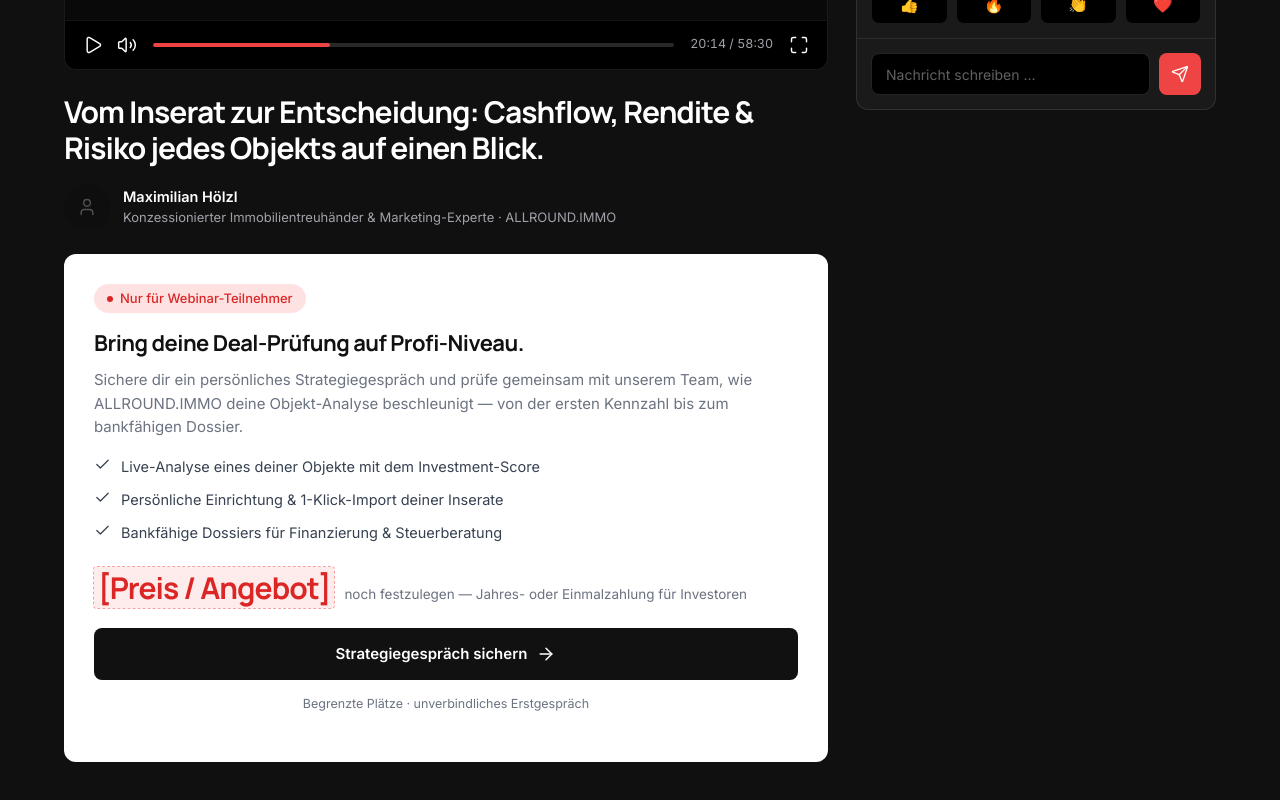
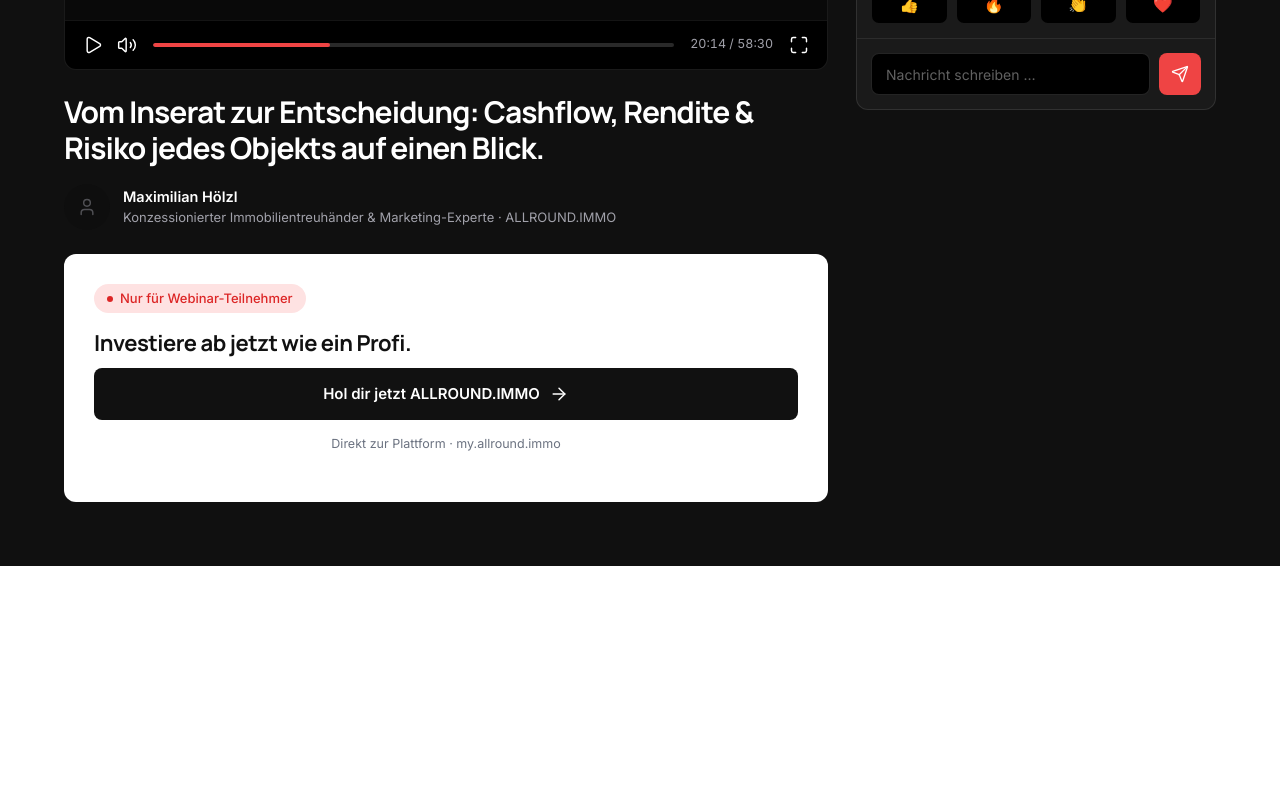
Before and after one commit to maximilian-invest/Funnel, a Next.js app: page /webinar in a window 1280 px wide. Shown: the part 506-1306 px from the top of the page. After the commit the page ends 1072 px from the top, so only its background shows below. Built offline with nearby package versions, Linux system fonts and the light colour scheme.

Commit message:
feat: simplify webinar offer to a single ALLROUND.IMMO CTA
Replace the strategy-call offer block (bullets, price placeholder, fine print)
with one CTA 'Hol dir jetzt ALLROUND.IMMO' linking to https://my.allround.immo.

https://claude.ai/code/session_01VtsFuTYKbdnNNutkhoKxPc

```diff
--- a/src/components/WebinarRoom.tsx
+++ b/src/components/WebinarRoom.tsx
@@ -1,15 +1,7 @@
 "use client";
 
 import { useRef, useState } from "react";
-import {
-  ArrowRight,
-  Check,
-  Maximize,
-  Play,
-  Send,
-  Users,
-  Volume2,
-} from "lucide-react";
+import { ArrowRight, Maximize, Play, Send, Users, Volume2 } from "lucide-react";
 import { Reveal } from "./Reveal";
 import { ImageSlot } from "./ImageSlot";
 import { WEBINAR } from "@/lib/constants";
@@ -158,31 +150,13 @@ export function WebinarRoom() {
           <span className="badge badge-accent" style={{ marginBottom: 14 }}>
             <span className="badge-dot" /> Nur für Webinar-Teilnehmer
           </span>
-          <div className="ttl">Bring deine Deal-Prüfung auf Profi-Niveau.</div>
-          <p>
-            Sichere dir ein persönliches Strategiegespräch und prüfe gemeinsam mit unserem Team,
-            wie ALLROUND.IMMO deine Objekt-Analyse beschleunigt — von der ersten Kennzahl bis zum
-            bankfähigen Dossier.
-          </p>
-          <ul className="offer-points">
-            <li>
-              <Check size={17} /> Live-Analyse eines deiner Objekte mit dem Investment-Score
-            </li>
-            <li>
-              <Check size={17} /> Persönliche Einrichtung &amp; 1-Klick-Import deiner Inserate
-            </li>
-            <li>
-              <Check size={17} /> Bankfähige Dossiers für Finanzierung &amp; Steuerberatung
-            </li>
-          </ul>
-          <div className="offer-price">
-            <span className="now">
-              <span className="ph">[Preis / Angebot]</span>
-            </span>
-            <span className="ctx">noch festzulegen — Jahres- oder Einmalzahlung für Investoren</span>
-          </div>
-          <a href="#" className="btn btn-primary btn-lg btn-block btn-arrow">
-            Strategiegespräch sichern <ArrowRight size={20} />
+          <div className="ttl">Investiere ab jetzt wie ein Profi.</div>
+          <a
+            href="https://my.allround.immo"
+            className="btn btn-primary btn-lg btn-block btn-arrow"
+            style={{ marginTop: 4 }}
+          >
+            Hol dir jetzt ALLROUND.IMMO <ArrowRight size={20} />
           </a>
           <p
             style={{
@@ -192,7 +166,7 @@ export function WebinarRoom() {
               marginTop: 14,
             }}
           >
-            Begrenzte Plätze · unverbindliches Erstgespräch
+            Direkt zur Plattform · my.allround.immo
           </p>
         </Reveal>
       </div>
```
